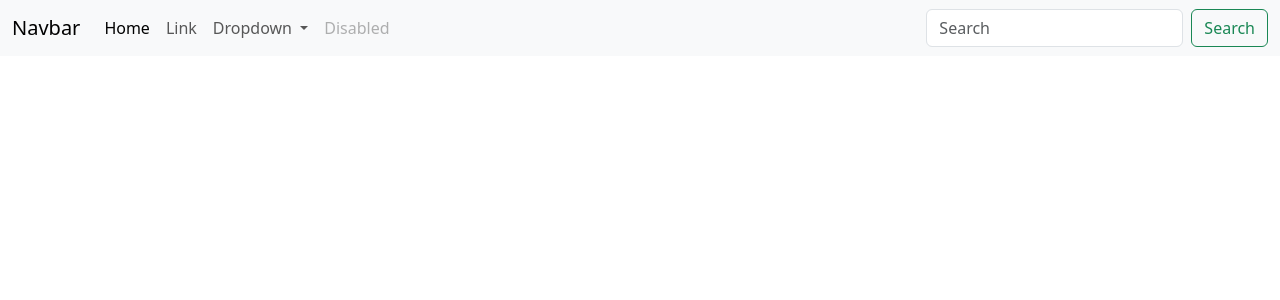
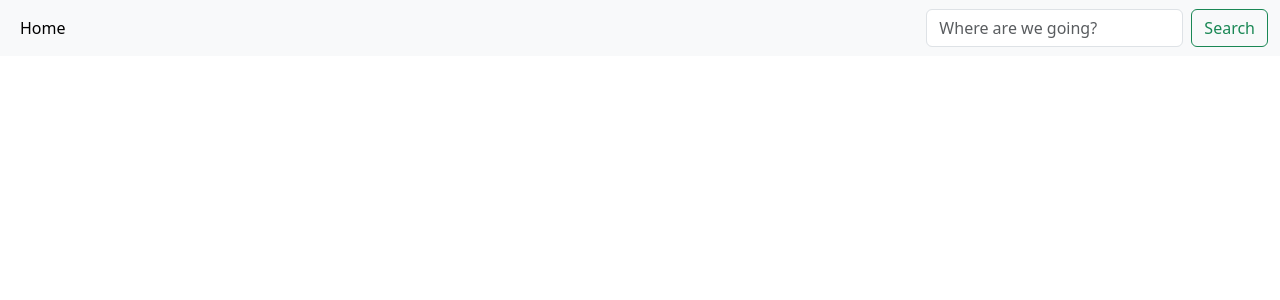
Before and after one commit to SanyokN/FinalProject_Python2_Hillel, a FastAPI app: page / in a window 1280 px wide. Shown: the top 300 px of the page. Run offline with FastAPI, Linux system fonts and the light colour scheme; data that the repository does not hold is empty.

Commit message:
web interface

```diff
--- a/templates/details.html
+++ b/templates/details.html
@@ -1,7 +1,7 @@
 {% extends 'base.html' %}
 {% block content %}
 <div class="container">
-    <div class="card" style="width: 18rem;">
+    <div class="card" style="width: 18rem; margin: 1rem;">
         <img src="{{ trip.cover_url }}" class="card-img-top" alt="...">
         <div class="card-body">
             <h5 class="card-title">{{ trip.hotel }}, {{ trip.country }}</h5>
--- a/templates/index.html
+++ b/templates/index.html
@@ -7,12 +7,15 @@
     <div class="row pt-2 pb-2 container">
 
     {% for trip in trips %}
-        <div class="card pb-2 pt-2 pl-2 pr-2" style="width: 18rem;">
+        <div class="card pb-2 pt-2 pl-2 pr-2" style="width: 18rem; margin: 1rem;">
           <img src="{{ trip.cover_url }}" class="card-img-top" alt="...">
           <div class="card-body">
-            <h5 class="card-title">{{ trip.country }}</h5>
+            <h5 class="card-title">{{ trip.hotel }}, {{ trip.country }}</h5>
+              <h6 class="card-title">{{ trip.checkin_day }}.{{ trip.checkin_month }}.{{ trip.checkin_year }} -
+              {{ trip.checkout_day }}.{{ trip.checkout_month }}.{{ trip.checkout_year }}</h6>
             <p class="card-text">{{ trip.description|truncate(80, False) }}</p>
-            <a href="{{ url_for('get_trip_by_id_web', trip_id=trip.id) }}" class="btn btn-primary">Детальніше</a>
+              <p class="card-text">{{ trip.price }} $ / person</p>
+            <a href="{{ url_for('get_trip_by_id_web', trip_id=trip.id) }}" class="btn btn-primary">Details</a>
           </div>
         </div>
 
--- a/templates/navbar.html
+++ b/templates/navbar.html
@@ -1,34 +1,16 @@
 <nav class="navbar navbar-expand-lg bg-body-tertiary">
   <div class="container-fluid">
-    <a class="navbar-brand" href="#">Navbar</a>
     <button class="navbar-toggler" type="button" data-bs-toggle="collapse" data-bs-target="#navbarSupportedContent" aria-controls="navbarSupportedContent" aria-expanded="false" aria-label="Toggle navigation">
       <span class="navbar-toggler-icon"></span>
     </button>
     <div class="collapse navbar-collapse" id="navbarSupportedContent">
       <ul class="navbar-nav me-auto mb-2 mb-lg-0">
         <li class="nav-item">
-          <a class="nav-link active" aria-current="page" href="#">Home</a>
-        </li>
-        <li class="nav-item">
-          <a class="nav-link" href="#">Link</a>
-        </li>
-        <li class="nav-item dropdown">
-          <a class="nav-link dropdown-toggle" href="#" role="button" data-bs-toggle="dropdown" aria-expanded="false">
-            Dropdown
-          </a>
-          <ul class="dropdown-menu">
-            <li><a class="dropdown-item" href="#">Action</a></li>
-            <li><a class="dropdown-item" href="#">Another action</a></li>
-            <li><hr class="dropdown-divider"></li>
-            <li><a class="dropdown-item" href="#">Something else here</a></li>
-          </ul>
-        </li>
-        <li class="nav-item">
-          <a class="nav-link disabled" aria-disabled="true">Disabled</a>
+          <a class="nav-link active" aria-current="page" href="{{ url_for('index') }}">Home</a>
         </li>
       </ul>
-      <form class="d-flex" role="search">
-        <input class="form-control me-2" type="search" placeholder="Search" aria-label="Search">
+      <form class="d-flex" role="search" method="post" action="{{ url_for('index') }}">
+        <input class="form-control me-2" type="search" name="query" placeholder="Where are we going?" aria-label="Search">
         <button class="btn btn-outline-success" type="submit">Search</button>
       </form>
     </div>
```
Also changed, not shown: 1 other file.
